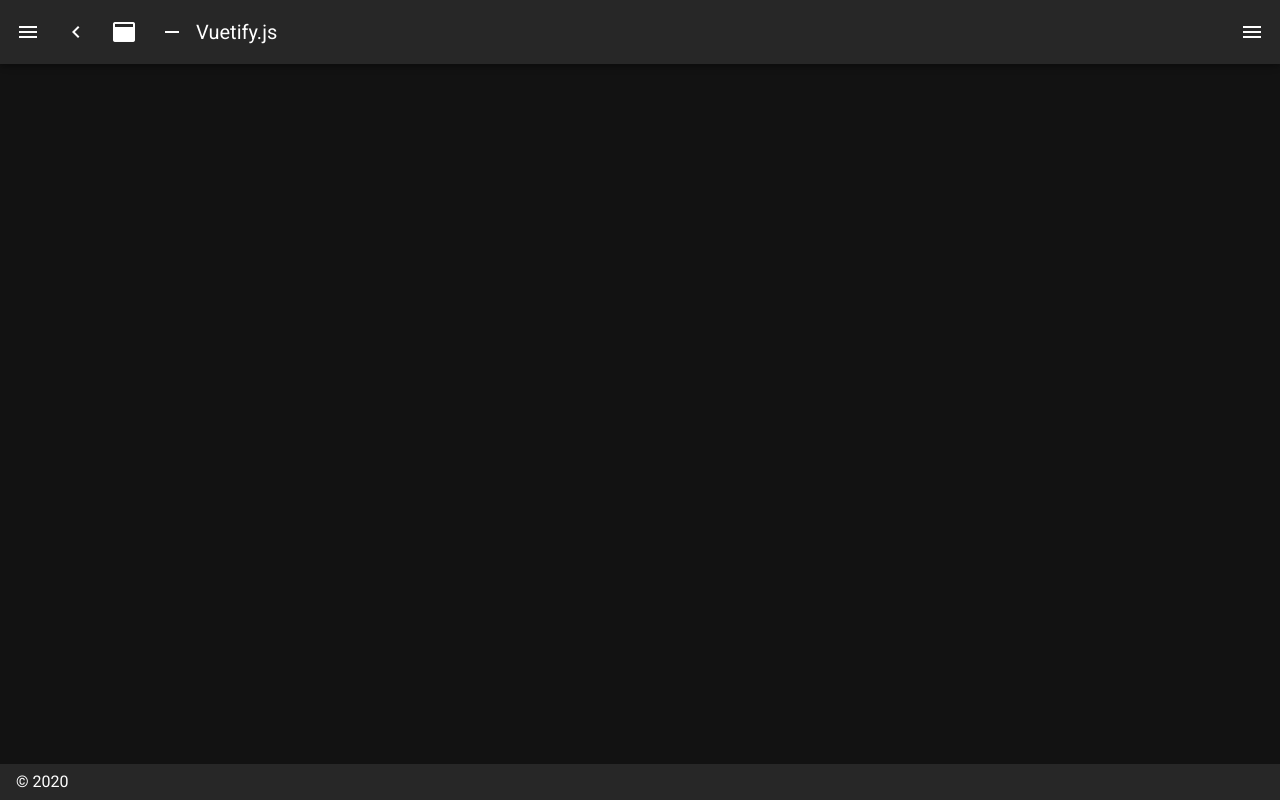
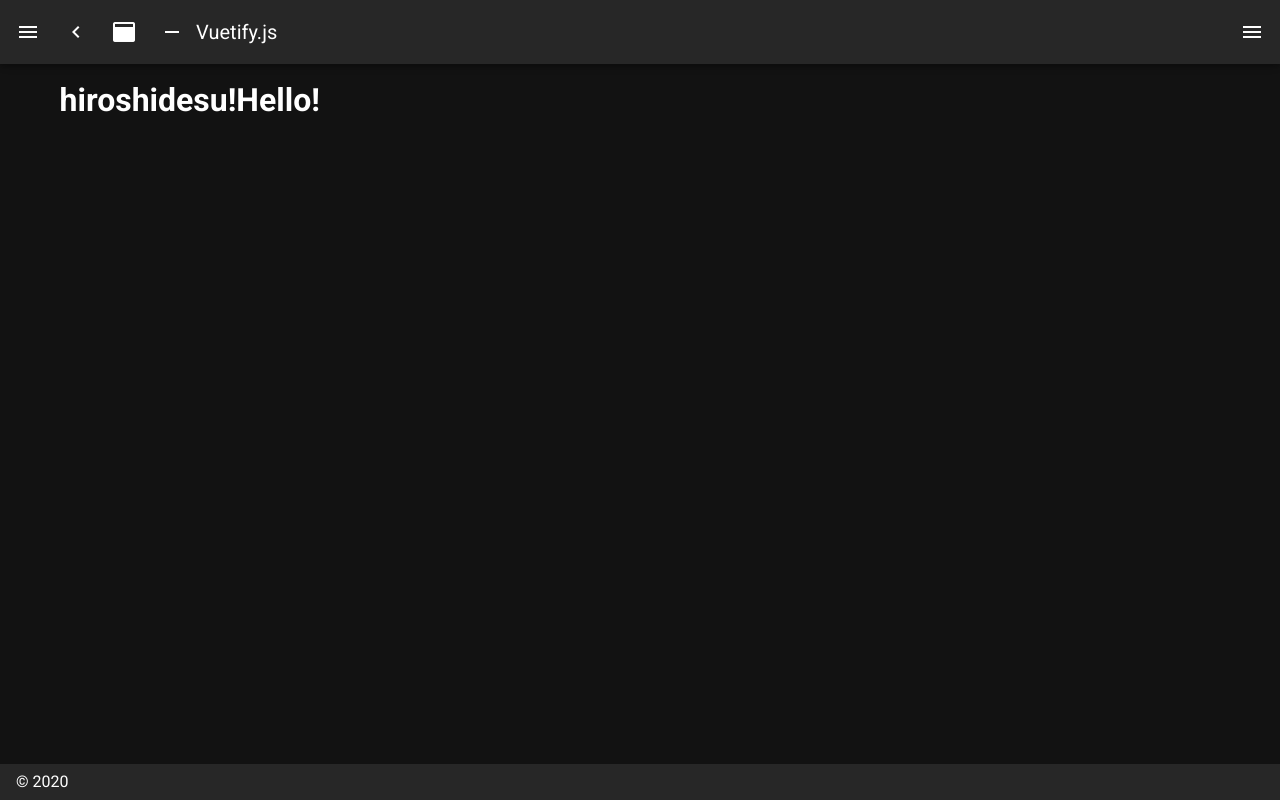
Before and after one commit to aso1801031/aso_ex_lang, a Nuxt app: page /hiroshiHello in a window 1280 px wide. Before the commit this address had no page. Built offline with nearby package versions, Linux system fonts and the light colour scheme.

Commit message:
ひろしです

```diff
--- /dev/null
+++ b/pages/hiroshiHello.vue
@@ -0,0 +1,3 @@
+<template>
+    <h1>hiroshidesu!Hello!</h1>
+</template>
```
